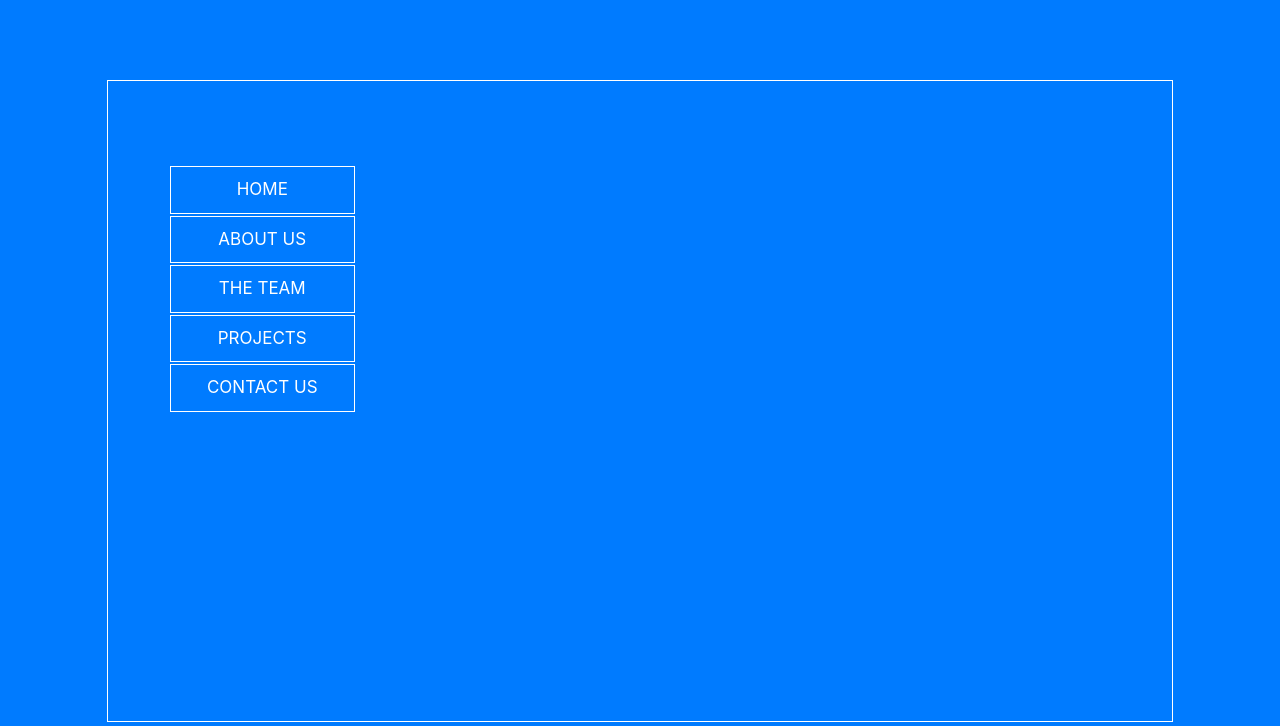
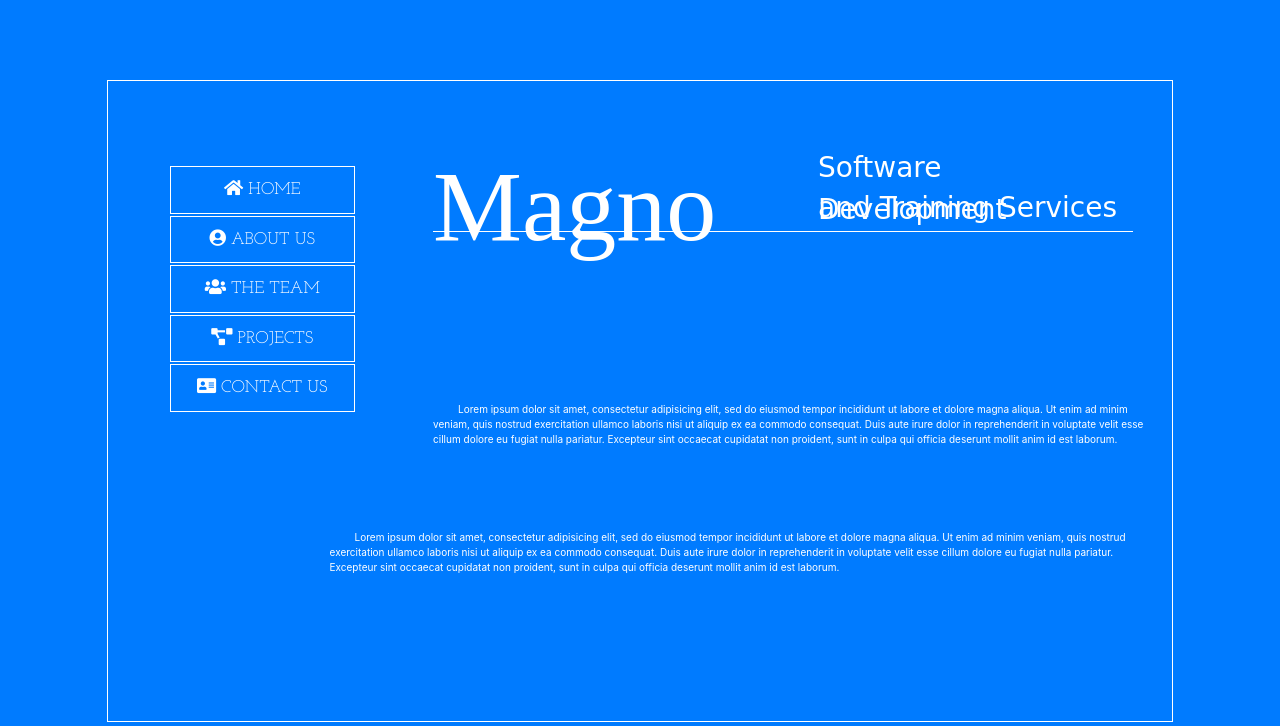
Before and after one commit to MSDTS2018/magno-software-development-and-training-services-2018, a plain HTML site: page index.html in a window 1280 px wide. Drawn offline with nearby package versions, Linux system fonts and the light colour scheme; a web font is replaced by a local one.

Commit message:
introduction

```diff
--- /dev/null
+++ b/css/introduction.css
@@ -0,0 +1,51 @@
+#introduction .company-name {
+	position:absolute;
+	height: 100px;
+	width: 700px;
+	top: 8%;
+	left: 30%;
+	border-bottom: 1px solid white;
+}
+
+#introduction .company-name .main {
+	font-family: 'Vollkorn SC', serif;
+	font-size: 100px;
+	position: absolute;
+	left: 0%;
+	top: 0%;
+}
+
+#introduction .company-name .dev {
+	font-family: 'Corben', cursive;
+	font-size: 28px;
+	position: absolute;
+	left: 55%;
+	top: 15%;
+}
+
+#introduction .company-name .training {
+	font-family: 'Corben', cursive;
+	font-size: 28px;
+	position: absolute;
+	left: 55%;
+	top: 55%;
+}
+
+#introduction .company-about {
+	position: absolute;
+	text-indent: 25px;
+}
+
+.company-about.para1 {
+	top: 50%;
+	left: 30%;
+}
+
+.company-about.para2 {
+	top: 70%;
+	left: 20%;
+}
+
+#introduction {
+	height: inherit;
+}
--- a/css/style.css
+++ b/css/style.css
@@ -1,6 +1,6 @@
-h1 {
+/*h1 {
 	text-decoration:underline;
-}
+}*/
 
 #header {
 	position:absolute;
@@ -14,9 +14,11 @@ h1 {
 #navigation ul li a {
 	color: white;
 	font-size: 17px;
+	font-family: 'Josefin Slab', serif;
 }
 
 #navigation ul li a:hover {
+	transition: 0.4s;
 	color: black;
 }
 
--- a/index.html
+++ b/index.html
@@ -12,7 +12,17 @@
 	<link rel="stylesheet" href="https://maxcdn.bootstrapcdn.com/bootstrap/3.3.7/css/bootstrap.min.css" integrity="sha384-BVYiiSIFeK1dGmJRAkycuHAHRg32OmUcww7on3RYdg4Va+PmSTsz/K68vbdEjh4u" crossorigin="anonymous">
 	<link rel="stylesheet" type="text/css" href="https://cdnjs.cloudflare.com/ajax/libs/bootswatch/3.3.7/flatly/bootstrap.min.css">
 
+	<!-- OWN CSS -->
 	<link rel="stylesheet" type="text/css" href="./css/style.css">
+	<link rel="stylesheet" type="text/css" href="./css/introduction.css">
+
+	<!-- FONTS -->
+	<link href="https://fonts.googleapis.com/css?family=Josefin+Slab" rel="stylesheet"> <!-- font-family: 'Josefin Slab', serif; -->
+	<link href="https://fonts.googleapis.com/css?family=Vollkorn+SC" rel="stylesheet"> <!-- font-family: 'Vollkorn SC', serif; -->
+	<link href="https://fonts.googleapis.com/css?family=Corben" rel="stylesheet"> <!-- font-family: 'Corben', cursive; -->
+
+	<!-- ICONS -->
+	<link rel="stylesheet" href="https://use.fontawesome.com/releases/v5.0.13/css/all.css" integrity="sha384-DNOHZ68U8hZfKXOrtjWvjxusGo9WQnrNx2sqG0tfsghAvtVlRW3tvkXWZh58N9jp" crossorigin="anonymous">
 
 </head>
 <body>
@@ -24,16 +34,64 @@
 			<header class="col-lg-2" id="header">
 				<nav class="navbar navbar-nav" id="navigation">
 					<ul class="nav nav-stacked text-center">
-						<li><a href="#">HOME</a></li>
-						<li><a href="#">ABOUT US</a></li>
-						<li><a href="#">THE TEAM</a></li>
-						<li><a href="#">PROJECTS</a></li>
-						<li><a href="#">CONTACT US</a></li>
+						<li>
+							<a href="#"><i class="fa fa-home"></i> HOME</a>
+						</li>
+						<li>
+							<a href="#"><i class="fa fa-user-circle"></i> ABOUT US</a>
+						</li>
+						<li>
+							<a href="#"><i class="fa fa-users"></i> THE TEAM</a>
+						</li>
+						<li>
+							<a href="#"><i class="fa fa-project-diagram"></i> PROJECTS</a>
+						</li>
+						<li>
+							<a href="#"><i class="fa fa-address-card"></i> CONTACT US</a>
+						</li>
 					</ul>
 				</nav>
 			</header>
 
 			<main class="col-lg-10" id="content">
+
+				<div id="introduction" class="col-lg-12">
+
+					<div class="company-name">
+						<span class="main">Magno</span>
+						<span class="dev">Software Development</span>
+						<span class="training">and Training Services</span>
+					</div>
+
+					<p class="company-about para1">
+						Lorem ipsum dolor sit amet, consectetur adipisicing elit, sed do eiusmod
+						tempor incididunt ut labore et dolore magna aliqua. Ut enim ad minim veniam,
+						quis nostrud exercitation ullamco laboris nisi ut aliquip ex ea commodo
+						consequat. Duis aute irure dolor in reprehenderit in voluptate velit esse
+						cillum dolore eu fugiat nulla pariatur. Excepteur sint occaecat cupidatat non
+						proident, sunt in culpa qui officia deserunt mollit anim id est laborum.
+					</p>
+
+					<p class="company-about para2">
+						Lorem ipsum dolor sit amet, consectetur adipisicing elit, sed do eiusmod
+						tempor incididunt ut labore et dolore magna aliqua. Ut enim ad minim veniam,
+						quis nostrud exercitation ullamco laboris nisi ut aliquip ex ea commodo
+						consequat. Duis aute irure dolor in reprehenderit in voluptate velit esse
+						cillum dolore eu fugiat nulla pariatur. Excepteur sint occaecat cupidatat non
+						proident, sunt in culpa qui officia deserunt mollit anim id est laborum.
+					</p>
+
+				<!-- #introduction -->
+				</div>
+
+
+
+				<div id="about">
+
+
+
+				<!-- #about -->
+				</div>
 
 			</main>
 
```
Also changed, not shown: css/about.css (added).
